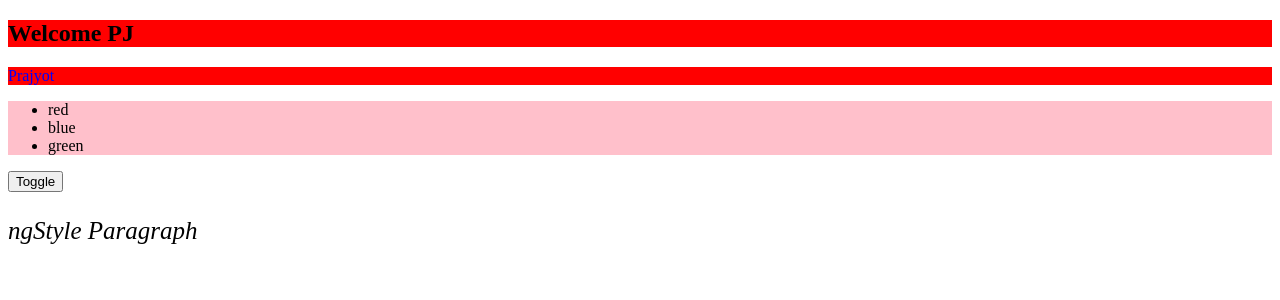
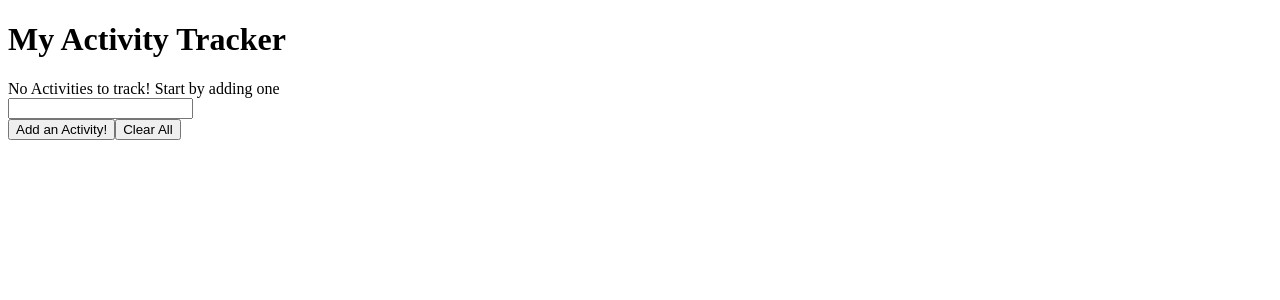
Before and after one commit to prajyotjogi/ActivityTracker, an Angular app: page / in a window 1280 px wide. Shown: the top 300 px of the page. Built offline with nearby package versions, Linux system fonts and the light colour scheme.

Commit message:
Created Activity Tracker

```diff
--- a/src/app/app.component.html
+++ b/src/app/app.component.html
@@ -1,3 +1,18 @@
+<h1>My Activity Tracker</h1>
 
-<pj></pj>
+<div>
+    <div *ngFor="let todo of todos; let i=index" class="todoItem">
+        <input type="checkbox" [(ngModel)]="todo.done" />
+        <span [ngClass]="{'checked': todo.done}">{{i+1}}. {{ todo.desc }}</span>
+    </div>
+    <span *ngIf="todos.length == 0">No Activities to track! Start by adding one</span><br/>
+    <input id="newTodo" type="text" [(ngModel)]="newToDo">
+    <span *ngIf="error" style="color:red;">Please enter an activity!</span>
+    <br/>
+    <button id="addActivity" (click)="addMore()">Add an Activity!</button>
+    <button id="clearAll" (click)="clearAll()">Clear All</button>
+</div>
+
+
+
   <router-outlet></router-outlet>
--- a/src/app/app.component.scss
+++ b/src/app/app.component.scss
@@ -0,0 +1,4 @@
+.checked{
+    text-decoration: line-through;
+    color: red;
+}
--- a/src/app/app.component.ts
+++ b/src/app/app.component.ts
@@ -1,11 +1,37 @@
 import { Component } from '@angular/core';
-import { PjComponent } from './pj.component';
 
 @Component({
   selector: 'app-root',
   templateUrl: './app.component.html',
-  styleUrls: ['./app.component.scss'],
+  styleUrls: ['./app.component.scss']
 })
 export class AppComponent {
-  title = 'AngularProject';
+  //Define your variables done,todos,newToDo,newToDoObj,error
+  //Define your constructor here with todos as [] ,newToDo as '' and error as false
+  //Define your addMore function here
+  //Define your clearAll function here
+  done:boolean;
+  newToDo: string;
+  newToDoObj:any;
+  error: boolean;
+  todos : Array<Object>;
+
+  constructor(){
+    this.todos = [];
+    this.newToDo = "";
+    this.error = false;
+  }
+
+  addMore(){
+    if(this.newToDo === "") this.error = true;
+    else{
+      this.todos.push({desc: this.newToDo, done: false});
+      this.error = false;
+      console.log(this.todos);
+    }
+  }
+
+  clearAll(){
+    this.todos=[];
+  }
 }
--- a/src/app/demo-component/demo-component.component.html
+++ /dev/null
@@ -1 +0,0 @@
-<h1>anil b</h1>
--- a/src/app/demo-component/demo-component.component.ts
+++ /dev/null
@@ -1,15 +0,0 @@
-import { Component, OnInit } from '@angular/core';
-
-@Component({
-  selector: 'app-demo-component',
-  templateUrl: './demo-component.component.html',
-  styleUrls: ['./demo-component.component.scss']
-})
-export class DemoComponentComponent implements OnInit {
-
-  constructor() { }
-
-  ngOnInit() {
-  }
-
-}
--- a/src/app/pj.component.ts
+++ /dev/null
@@ -1,46 +0,0 @@
-import { Component } from "@angular/core";
-import { NgStyle } from '@angular/common';
-
-@Component({
-  selector: "pj",
-  template : `<h2 [ngClass]="{classTwo:class2}">Welcome PJ</h2>
-              <p *ngIf="name" [ngClass]="{classOne:class1,classTwo:class2}">Prajyot</p>
-              <p *ngIf="sirname">JOgi</p>
-
-              <!--<div [ngSwitch]="colors">
-                    <p *ngSwitchWhen="'red'" >Red color</p>
-                    <p *ngSwitchWhen="'blue'" >blue color</p>
-                    <p *ngSwitchDefault>Invalid color</p>
-                  </div>
-              -->
-              <ul [ngClass]="{classThree:class3}">
-                <li *ngFor="let color of colors">{{color}}</li>
-              </ul>
-              <button (click)="toggle()" [ngClass]="{classFour:class4}">Toggle</button>
-              <p [ngStyle]="{'font-style':'italic', 'font-size': fontSize}">ngStyle Paragraph</p>
-            `,
-  styles : [`.classOne{ color: blue }
-              .classTwo{ background-color: red }
-              .classThree{ background-color: pink }
-              .classFour{ background-color: red }
-            `]
-})
-export class PjComponent {
-  name=true;
-  sirname = false;
-  color = "red";
-  colors = ["red","blue", "green"];
-  class1 = true;
-  class2 = true;
-  class3 = true;
-  class4 = false;
-  fontSize = "25px";
-
-  toggle(){
-    this.class1 = !this.class1;
-    this.class2 = !this.class2;
-    this.class3 = !this.class3;
-    this.class4 = !this.class4;
-  }
-
-}
```
Also changed, not shown: src/app/app.module.ts (+4 -5 lines), src/app/demo-component/demo-component.component.scss (deleted), 1 other file (tests, documents, lock files or other folders).
